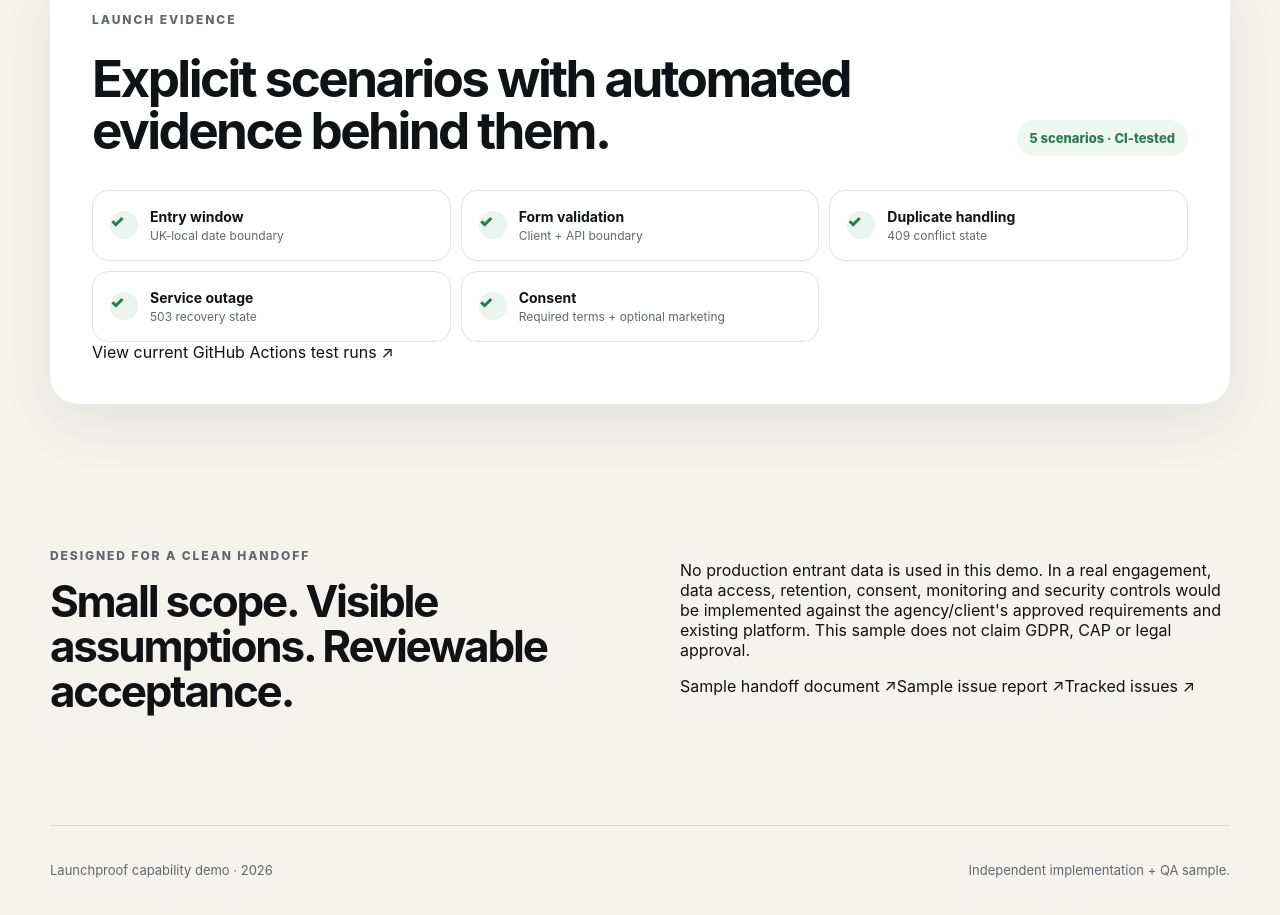
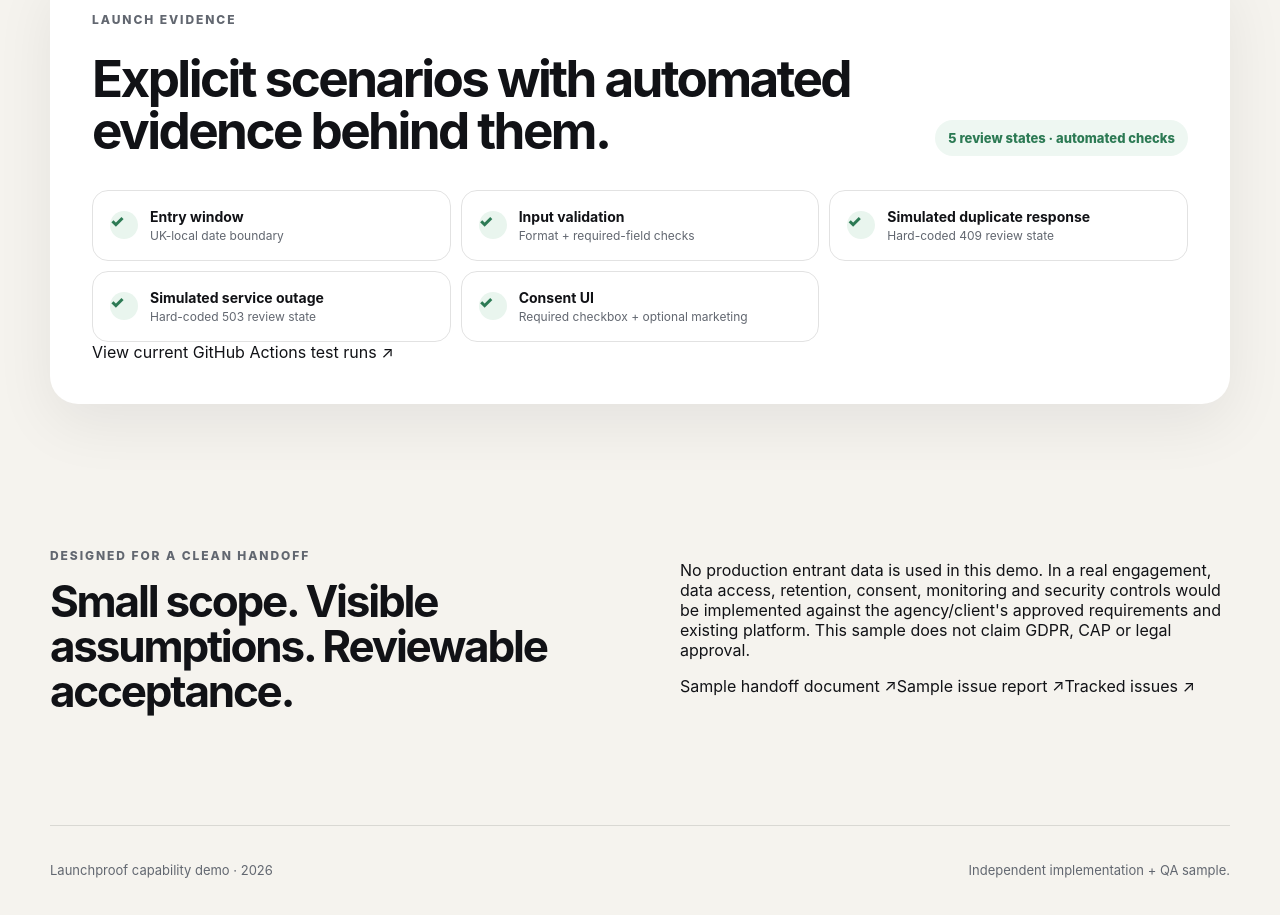
Before and after one commit to sandaruwantharaka172-star/promo-launch-qa-demo, a Next.js app: page / in a window 1280 px wide. Shown: the part 1560-2475 px from the top of the page. Built offline with nearby package versions, Linux system fonts and the light colour scheme.

Commit message:
copy: label simulated review states precisely

```diff
--- a/src/components/QAPanel.tsx
+++ b/src/components/QAPanel.tsx
@@ -2,10 +2,10 @@ const actionsUrl = "https://github.com/sandaruwantharaka172-star/promo-launch-qa
 
 const checks = [
   ["Entry window", "UK-local date boundary"],
-  ["Form validation", "Client + API boundary"],
-  ["Duplicate handling", "409 conflict state"],
-  ["Service outage", "503 recovery state"],
-  ["Consent", "Required terms + optional marketing"],
+  ["Input validation", "Format + required-field checks"],
+  ["Simulated duplicate response", "Hard-coded 409 review state"],
+  ["Simulated service outage", "Hard-coded 503 review state"],
+  ["Consent UI", "Required checkbox + optional marketing"],
 ] as const;
 
 export function QAPanel() {
@@ -14,7 +14,7 @@ export function QAPanel() {
       <div className="section-kicker">Launch evidence</div>
       <div className="section-heading-row">
         <h2 id="qa-title">Explicit scenarios with automated evidence behind them.</h2>
-        <span className="qa-score">5 scenarios · CI-tested</span>
+        <span className="qa-score">5 review states · automated checks</span>
       </div>
       <div className="qa-grid">
         {checks.map(([name, value]) => (
```
